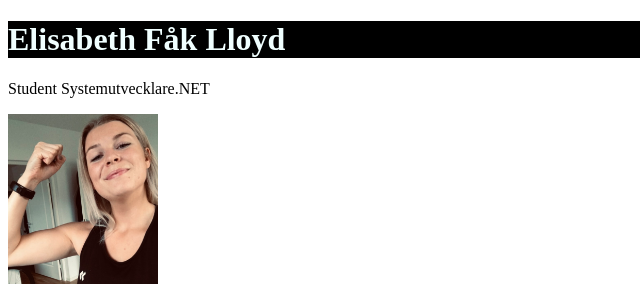
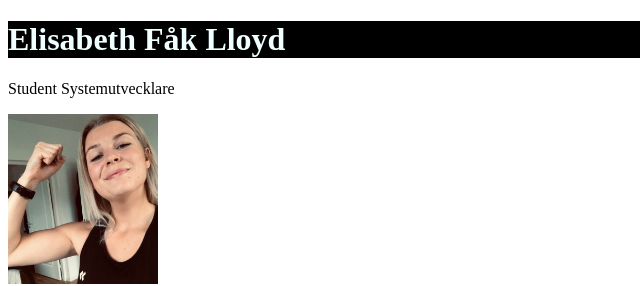
Before and after one commit to EFakLloyd/EFakLloyd.github.io, a plain HTML site: page Index.html in a window 1280 px wide. Shown: the top 286 px of the page, 0-640 px from the left. Drawn offline with Linux system fonts and the light colour scheme.

Commit message:
ändra namn

```diff
--- a/Index.html
+++ b/Index.html
@@ -4,7 +4,7 @@
     <h1 style="color: azure">Elisabeth Fåk Lloyd</h1>
   </header>
   <head>
-    <p>Student Systemutvecklare.NET</p>
+    <p>Student Systemutvecklare</p>
   </head>
   <body>
     <img src="Bild1.JPG" alt="Profilbild" title="Profilbild" width="150" />
```
